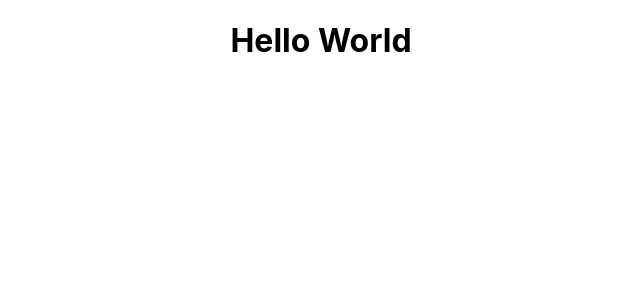
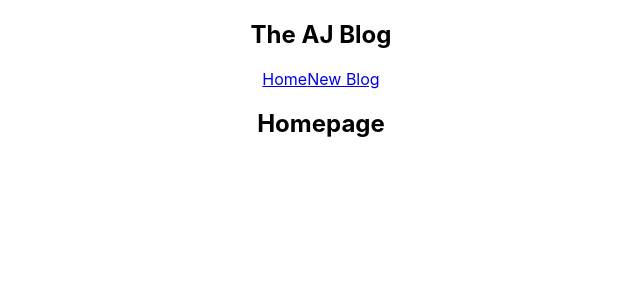
Before and after one commit to adityajinegar/blog-post-react, a React (Create React App) app in the folder aj-blog/: page / in a window 1280 px wide. Shown: the top 300 px of the page, without its empty margins (319-959 px from the left). Built offline with nearby package versions, Linux system fonts and the light colour scheme.

Commit message:
Update App.js

```diff
--- a/aj-blog/src/App.js
+++ b/aj-blog/src/App.js
@@ -1,10 +1,13 @@
 import "./App.css";
+import Navbar from "./components/Navbar";
+import Home from "./components/Home";
 
 function App() {
   return (
     <div className="App">
+      <Navbar></Navbar>
       <div className="content">
-        <h1>Hello World</h1>
+        <Home></Home>
       </div>
     </div>
   );
```
